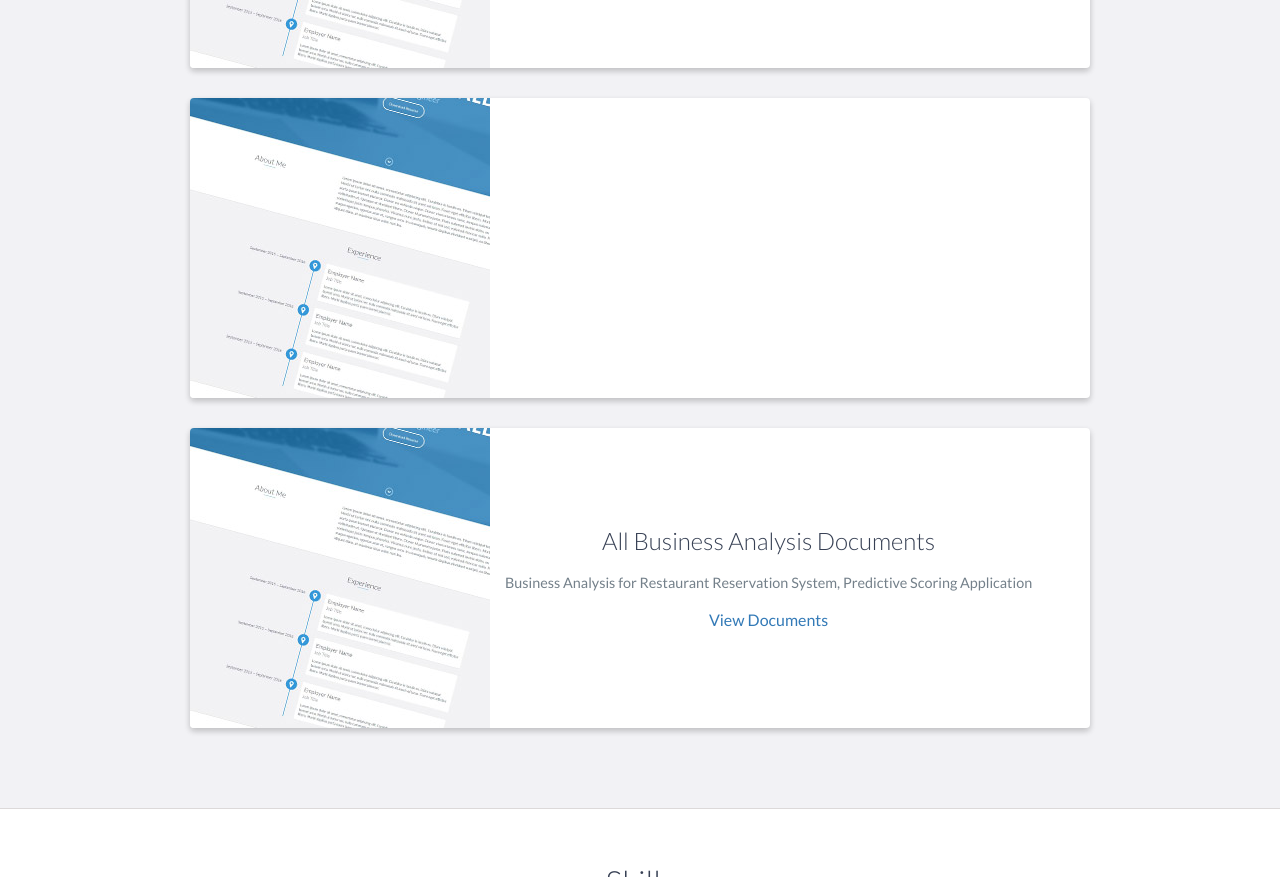
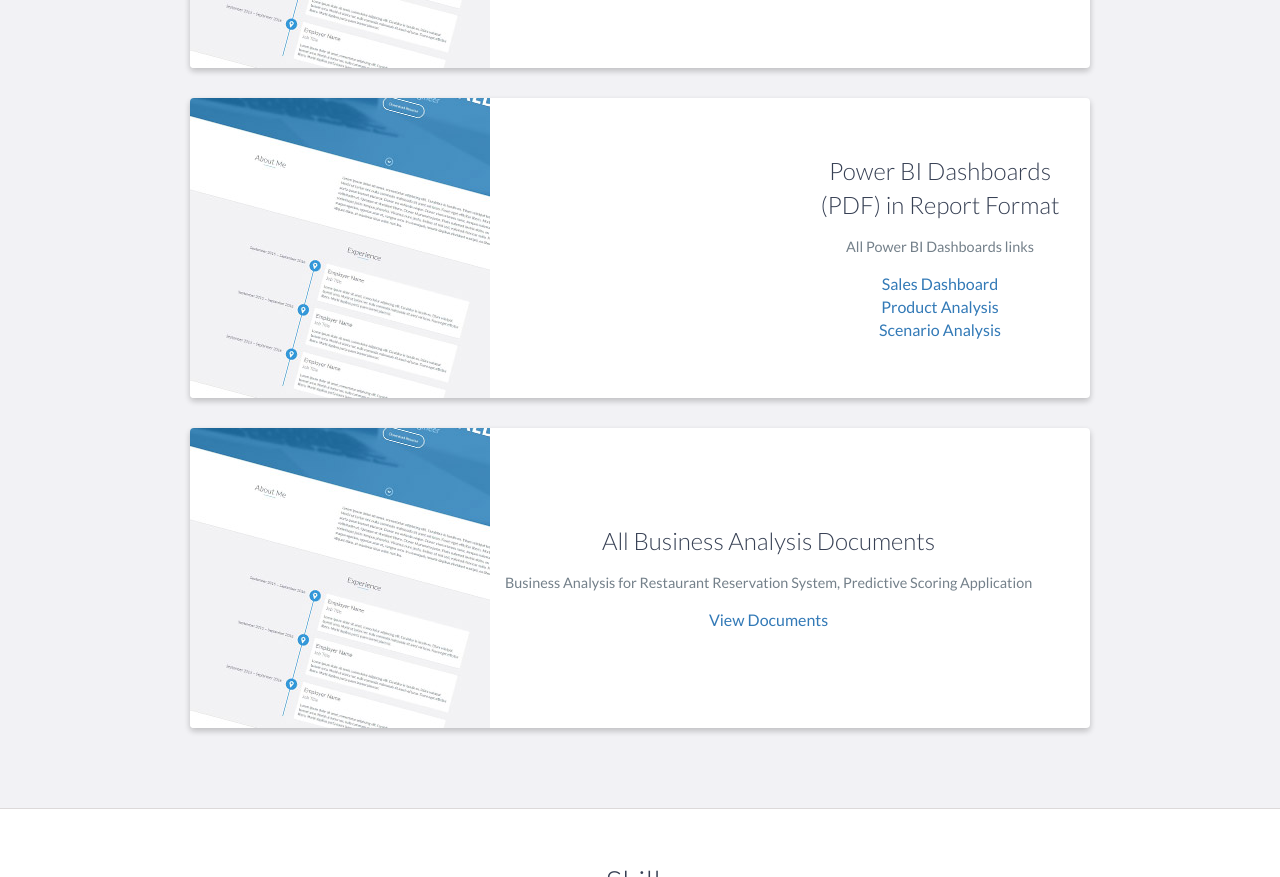
Before and after one commit to sohamk/Portfolio, a website: page index.html in a window 1280 px wide. Shown: the part 3842-4719 px from the top of the page. Drawn offline with nearby package versions, Linux system fonts and the light colour scheme.

Commit message:
Update index.html

```diff
--- a/index.html
+++ b/index.html
@@ -277,7 +277,7 @@
                         <img src="images/project.jpg" />
                     </div>
                     <!-- End .project-image -->
-                    <div class="project-info" style="display: inline-block; margin-left: 1000 px; margin-right: 1000 px; ">
+                    <div class="project-info" style="display: inline-block; margin-left: auto; margin-right: auto; ">
                         <h3>
 				Power BI Dashboards (PDF) in Report Format</h3>
                         <p>
```
